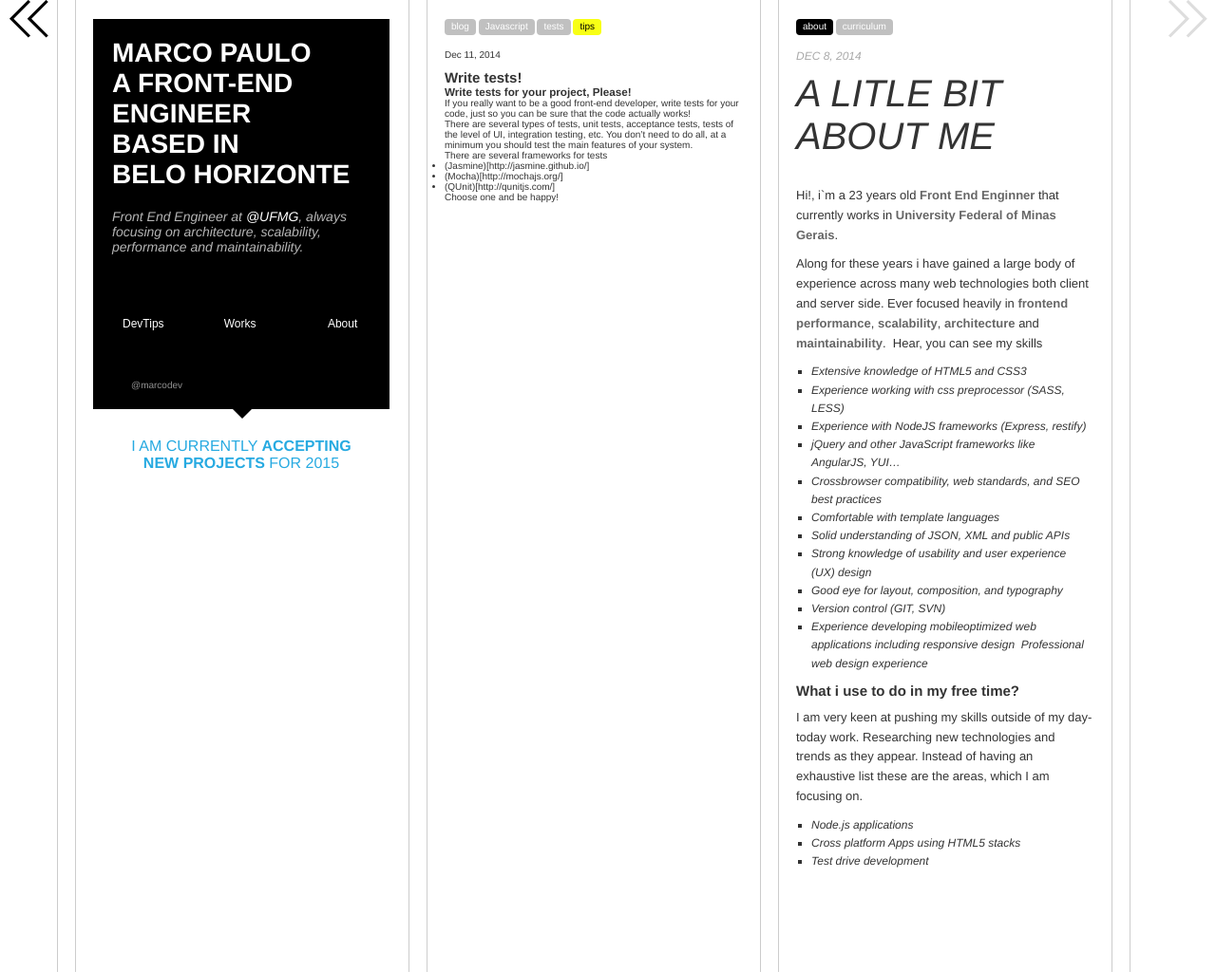
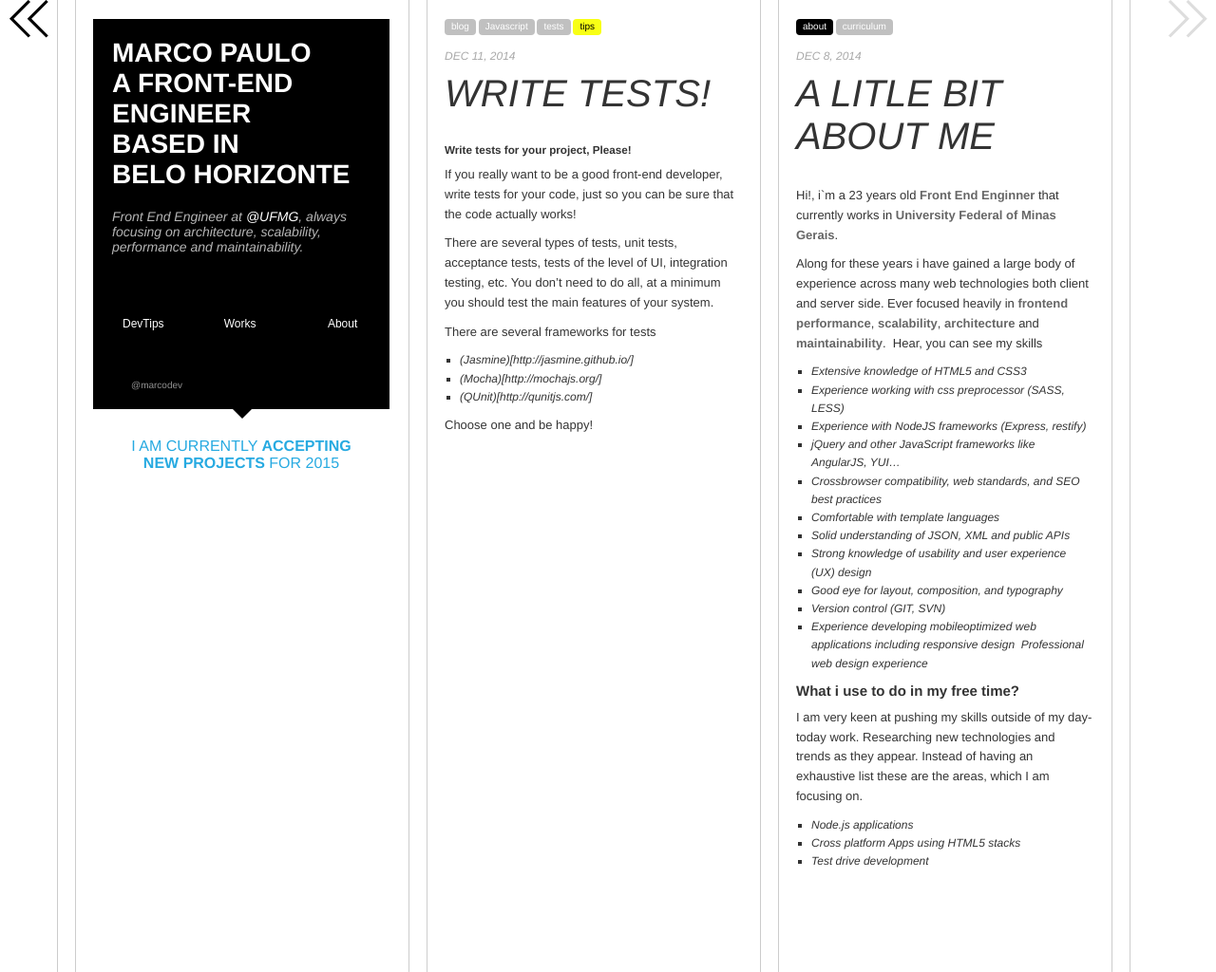
Before and after one commit to devmarco/devmarco.github.io, a Jekyll site: the page built from index.html, in a window 1280 px wide. Shown: the whole page at 95% size. Built offline with Jekyll 4.4.1, drawn with Linux system fonts in a browser that asks for light colours; comment, search, counter and statistics services are not loaded.

Commit message:
Add styles for post class

```diff
--- a/_sass/partials/_posts.scss
+++ b/_sass/partials/_posts.scss
@@ -1,4 +1,4 @@
-.works, .tips, .about {
+.works, .tips, .about, .posts {
     strong {
         color: #666;
     }
```
